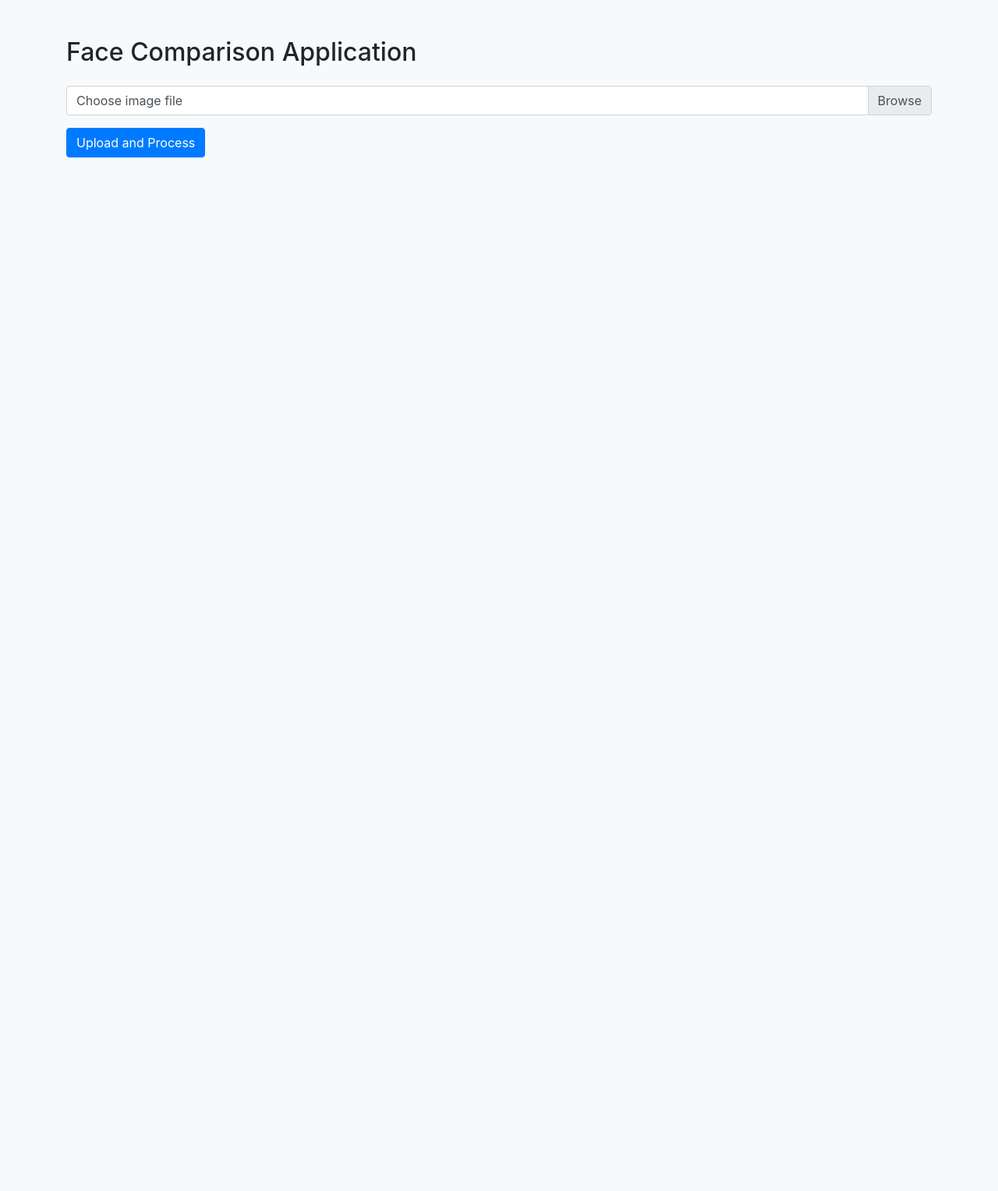
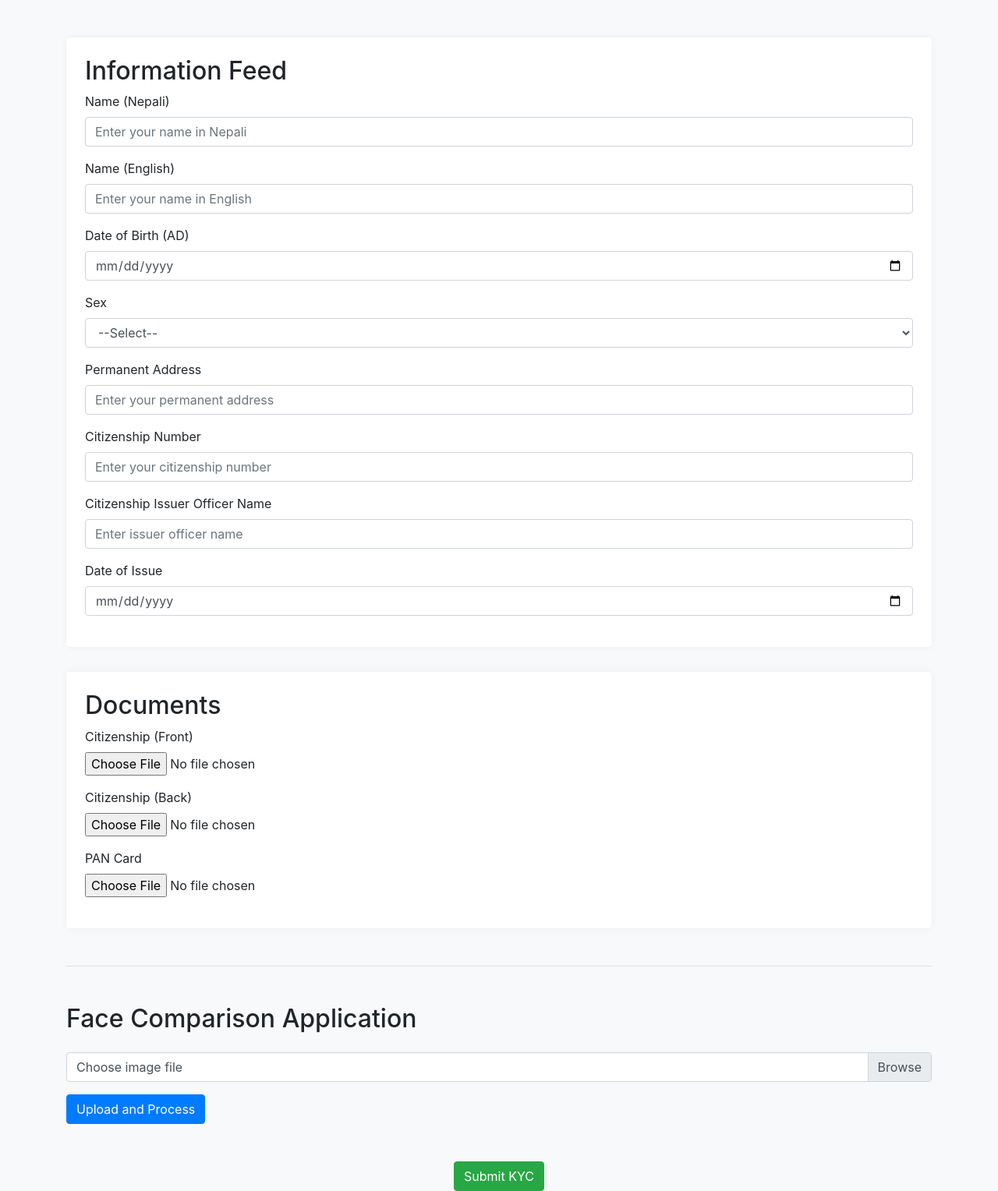
Before and after one commit to liladharbhatta7/DocuMind, a FastAPI app: page / in a window 1280 px wide. Shown: the whole page at 78% size. Before the commit the page ends 202 px from the top, so only its background shows below. Run offline with FastAPI, Linux system fonts and the light colour scheme; some libraries are stand-ins or nearby versions.

Commit message:
KYC form updated

```diff
--- a/raw_test/templates/index.html
+++ b/raw_test/templates/index.html
@@ -2,7 +2,7 @@
 <html lang="en">
 <head>
   <meta charset="UTF-8">
-    <title>Face Match - Upload Document</title>
+  <title>Face Match &amp; KYC - Upload Document</title>
   <!-- Bootstrap CSS -->
   <link rel="stylesheet" href="https://stackpath.bootstrapcdn.com/bootstrap/4.5.2/css/bootstrap.min.css">
   <style>
@@ -17,10 +17,84 @@
       max-width: 100%;
       height: auto;
     }
+    .section {
+      padding: 1.5rem;
+      margin-bottom: 2rem;
+      background-color: #ffffff;
+      border-radius: 5px;
+      box-shadow: 0 0 10px rgba(0,0,0,0.05);
+    }
   </style>
 </head>
 <body class="bg-light">
   <div class="container mt-5">
+
+    <!-- KYC Form (KYC fields only) -->
+    <form id="kycForm" action="/submit-kyc" method="post" enctype="multipart/form-data">
+      <!-- Information Feed Section -->
+      <div class="section" id="information-feed">
+        <h2>Information Feed</h2>
+        <div class="form-group">
+          <label for="name-nepali">Name (Nepali)</label>
+          <input type="text" class="form-control" id="name-nepali" name="name_nepali" placeholder="Enter your name in Nepali" required>
+        </div>
+        <div class="form-group">
+          <label for="name-english">Name (English)</label>
+          <input type="text" class="form-control" id="name-english" name="name_english" placeholder="Enter your name in English" required>
+        </div>
+        <div class="form-group">
+          <label for="dob">Date of Birth (AD)</label>
+          <input type="date" class="form-control" id="dob" name="dob" required>
+        </div>
+        <div class="form-group">
+          <label for="sex">Sex</label>
+          <select class="form-control" id="sex" name="sex" required>
+            <option value="">--Select--</option>
+            <option value="male">Male</option>
+            <option value="female">Female</option>
+            <option value="other">Other</option>
+          </select>
+        </div>
+        <div class="form-group">
+          <label for="address">Permanent Address</label>
+          <input type="text" class="form-control" id="address" name="address" placeholder="Enter your permanent address" required>
+        </div>
+        <div class="form-group">
+          <label for="citizenship-number">Citizenship Number</label>
+          <input type="text" class="form-control" id="citizenship-number" name="citizenship_number" placeholder="Enter your citizenship number" required>
+        </div>
+        <div class="form-group">
+          <label for="issuer-officer">Citizenship Issuer Officer Name</label>
+          <input type="text" class="form-control" id="issuer-officer" name="issuer_officer" placeholder="Enter issuer officer name" required>
+        </div>
+        <div class="form-group">
+          <label for="issue-date">Date of Issue</label>
+          <input type="date" class="form-control" id="issue-date" name="issue_date" required>
+        </div>
+      </div>
+
+      <!-- Documents Section -->
+      <div class="section" id="document-section">
+        <h2>Documents</h2>
+        <div class="form-group">
+          <label for="citizenship-front">Citizenship (Front)</label>
+          <input type="file" class="form-control-file" id="citizenship-front" name="citizenship_front" accept="image/*" required>
+        </div>
+        <div class="form-group">
+          <label for="citizenship-back">Citizenship (Back)</label>
+          <input type="file" class="form-control-file" id="citizenship-back" name="citizenship_back" accept="image/*" required>
+        </div>
+        <div class="form-group">
+          <label for="pan-card">PAN Card</label>
+          <input type="file" class="form-control-file" id="pan-card" name="pan_card" accept="image/*" required>
+        </div>
+      </div>
+    </form>
+
+    <hr class="my-5">
+
+    <!-- Face Recognition Form (Unchanged) -->
+    <div class="mt-5">
       <h2 class="mb-4">Face Comparison Application</h2>
       <form id="uploadForm" action="/check_faces" method="post" enctype="multipart/form-data">
         <div class="custom-file mb-3">
@@ -62,23 +136,29 @@
       {% endif %}
     </div>
 
+    <!-- Final Submit KYC Button (submits the KYC form) -->
+    <div class="text-center mt-5">
+      <button id="submitKYCButton" class="btn btn-success">Submit KYC</button>
+    </div>
+  </div>
+
   <!-- Bootstrap JS and dependencies -->
   <script src="https://code.jquery.com/jquery-3.5.1.slim.min.js"></script>
   <script src="https://cdn.jsdelivr.net/npm/popper.js@1.16.1/dist/umd/popper.min.js"></script>
   <script src="https://stackpath.bootstrapcdn.com/bootstrap/4.5.2/js/bootstrap.min.js"></script>
 
-    <!-- Show processing indicator -->
   <script>
-        const uploadForm = document.getElementById('uploadForm');
-        uploadForm.addEventListener('submit', function() {
-            document.getElementById('processing').style.display = 'block';
+    // Update file input label when file selected for face recognition form
+    document.getElementById('image').addEventListener('change', function(e) {
+      var fileName = e.target.files[0].name;
+      var label = document.querySelector('.custom-file-label[for="image"]');
+      label.innerText = fileName;
     });
 
-        // Update file input label when file selected
-        document.getElementById('image').addEventListener('change', function(e) {
-            var fileName = e.target.files[0].name;
-            var label = document.querySelector('.custom-file-label');
-            label.innerText = fileName;
+    // When the final "Submit KYC" button is clicked, submit the KYC form.
+    document.getElementById('submitKYCButton').addEventListener('click', function(e) {
+      e.preventDefault();
+      document.getElementById('kycForm').submit();
     });
   </script>
 </body>
```
Lines whose indentation alone changed are shown as unchanged.
